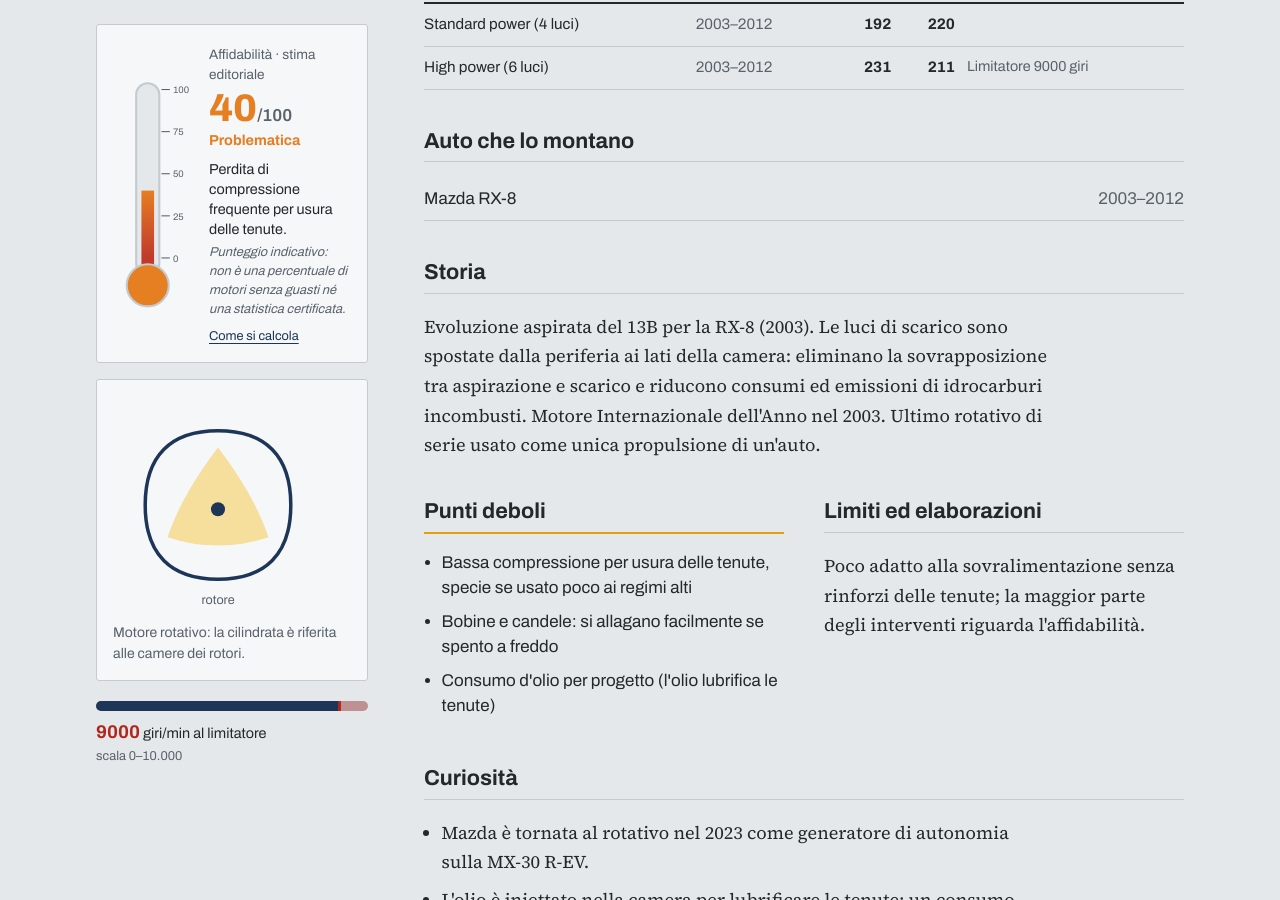
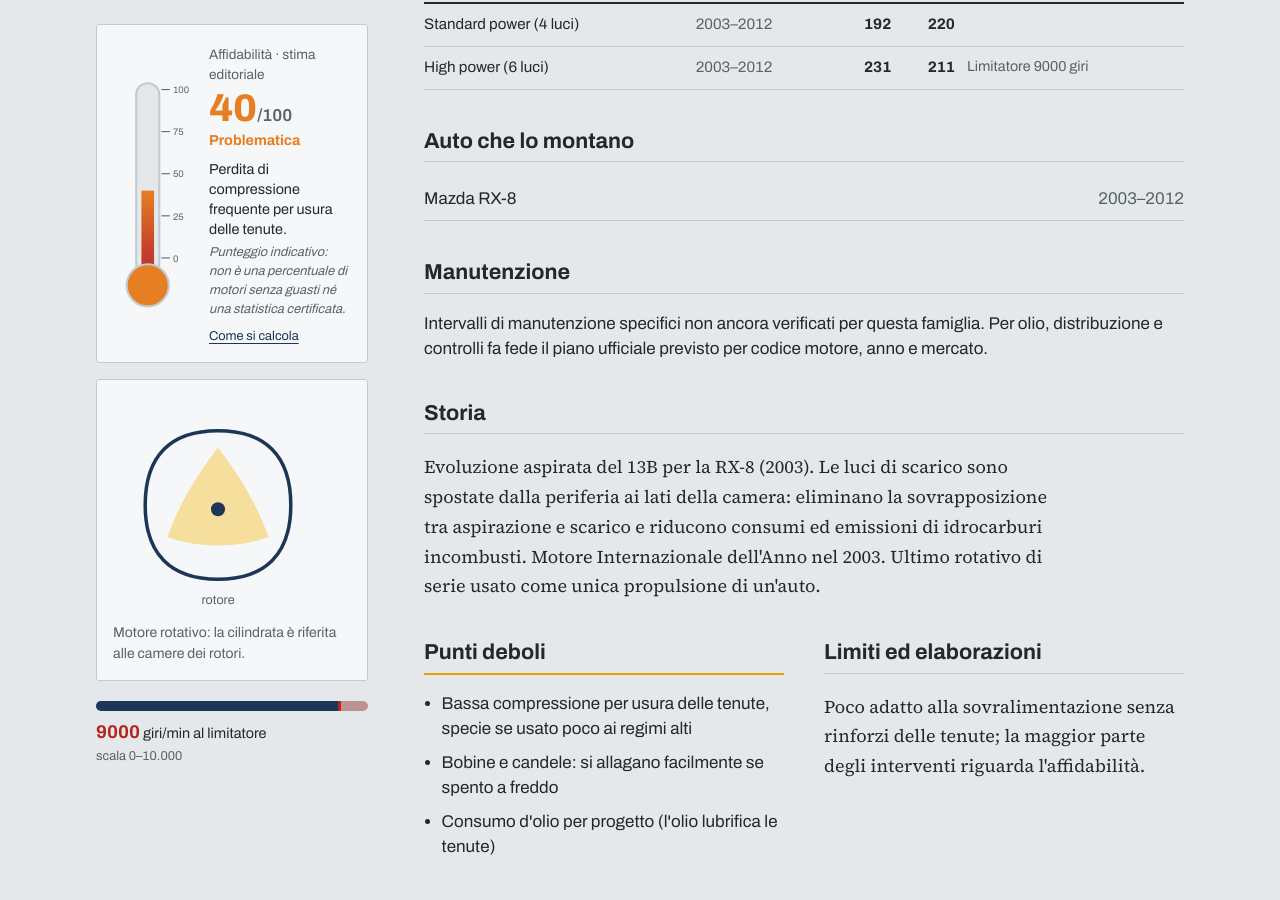
Before and after one commit to anomaly73bit/piston, a Jekyll site: the page built from _motori/mazda-renesis.md, in a window 1280 px wide and 900 px high, scrolled down 1150 px. Built offline with Jekyll 4.4.1, drawn with Linux system fonts in a browser that asks for light colours.

Commit message:
Add maintenance section without inventing service intervals

```diff
--- a/_layouts/motore.html
+++ b/_layouts/motore.html
@@ -108,6 +108,15 @@ layout: default
         </ul>
       </section>
 
+      <section aria-labelledby="t-manutenzione">
+        <h2 id="t-manutenzione">Manutenzione</h2>
+        {% if m.manutenzione and m.manutenzione.size > 0 %}
+        <ul class="curiosita">{% for voce in m.manutenzione %}<li>{{ voce }}</li>{% endfor %}</ul>
+        {% else %}
+        <p>Intervalli di manutenzione specifici non ancora verificati per questa famiglia. Per olio, distribuzione e controlli fa fede il piano ufficiale previsto per codice motore, anno e mercato.</p>
+        {% endif %}
+      </section>
+
       <section aria-labelledby="t-storia" class="storia">
         <h2 id="t-storia">Storia</h2>
         <p>{{ m.storia }}</p>
```
